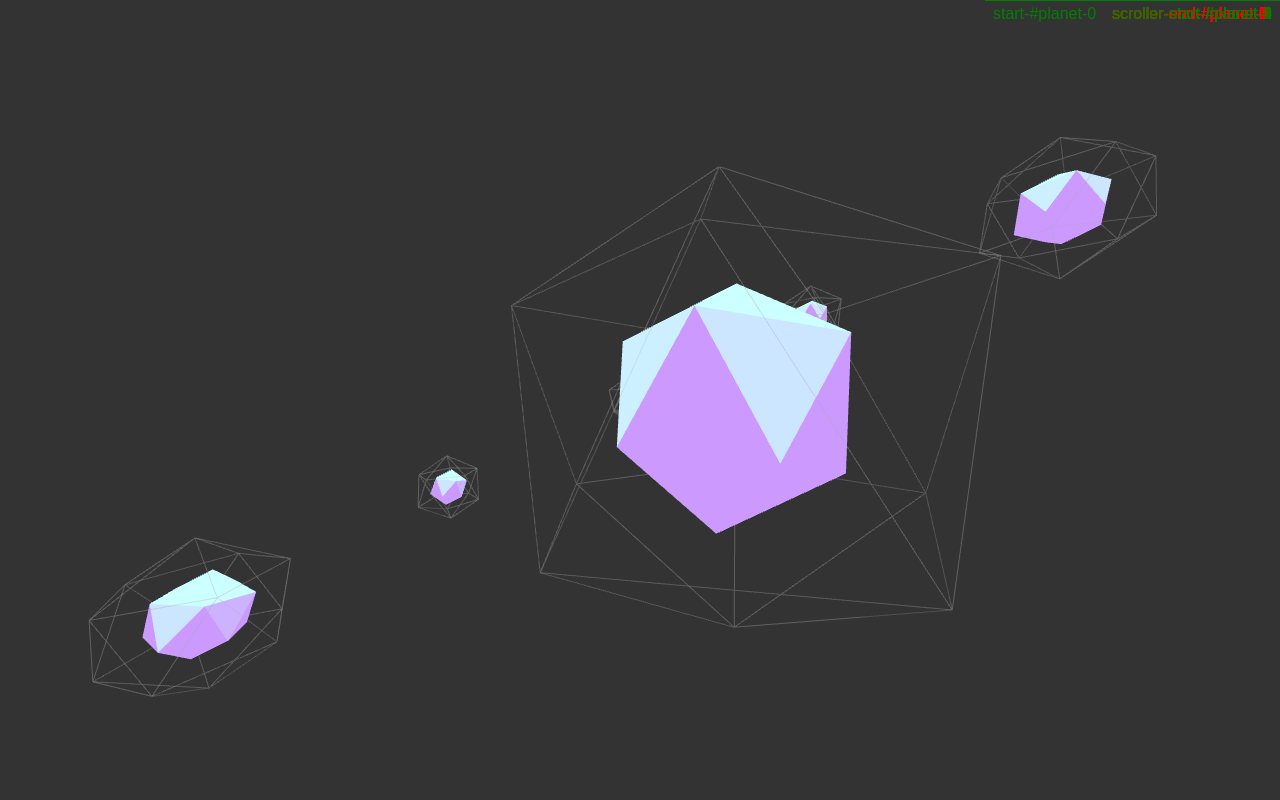
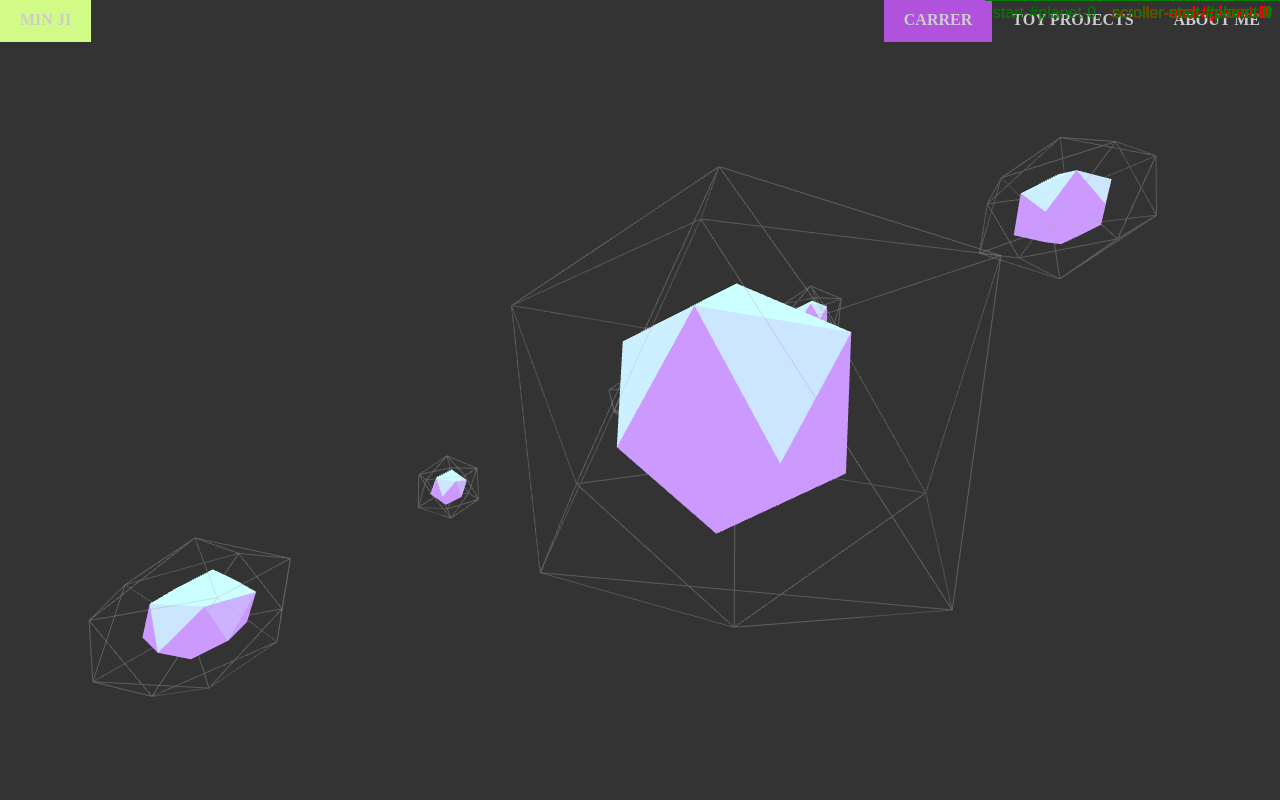
Before and after one commit to Minji-Baek/portfolio-3d, a website built with Vite: page index.html in a window 1280 px wide. Shown: the top 800 px of the page. Built offline with nearby package versions, Linux system fonts and the light colour scheme; animation ran at ten frames a second; what lil-gui would draw is missing.

Commit message:
header 추가 및 scroll event handler header 추가 - click시 정보 추가 표출 가능한 warning 문자 표출

```diff
--- a/index.html
+++ b/index.html
@@ -7,6 +7,21 @@
     <link rel="stylesheet" href="./style.css">
   </head>
   <body>
+    <header>
+      <a id="home" class="button-in-header">MIN JI</a>
+      <div id="right-buttons">
+        <a id="active-menu" class="button-in-header">CARRER</a>
+        <a class="button-in-header">
+          <span class="long-text">TOY PROJECTS</span>
+          <span class="short-text" >PROJECTS</span>
+        </a>
+        <a class="button-in-header">
+          <span class="long-text">ABOUT ME</span>
+          <span class="short-text">ABOUT</span> </a>
+      </div>
+    </header>
+    <div id="warning-click" >Please Double-Click If you want see more info about it</div>
+    <div id="warning-scroll" >Can you back with scroll</div>
     <canvas id="canvas"></canvas>
     <div id="app"></div>
     <script type="module" src="./main.js"></script>
--- a/style.css
+++ b/style.css
@@ -1,12 +1,67 @@
+
+/* http://meyerweb.com/eric/tools/css/reset/
+   v2.0 | 20110126
+   License: none (public domain)
+*/
+html, body, div, span, applet, object, iframe,
+h1, h2, h3, h4, h5, h6, p, blockquote, pre,
+a, abbr, acronym, address, big, cite, code,
+del, dfn, em, img, ins, kbd, q, s, samp,
+small, strike, strong, sub, sup, tt, var,
+b, u, i, center,
+dl, dt, dd, ol, ul, li,
+fieldset, form, label, legend,
+table, caption, tbody, tfoot, thead, tr, th, td,
+article, aside, canvas, details, embed,
+figure, figcaption, footer, header, hgroup,
+menu, nav, output, ruby, section, summary,
+time, mark, audio, video {
+	margin: 0;
+	padding: 0;
+	border: 0;
+	font-size: 100%;
+	font: inherit;
+	vertical-align: baseline;
+}
+/* HTML5 display-role reset for older browsers */
+article, aside, details, figcaption, figure,
+footer, header, hgroup, menu, nav, section {
+	display: block;
+}
+body {
+	line-height: 1;
+}
+ol, ul {
+	list-style: none;
+}
+blockquote, q {
+	quotes: none;
+}
+blockquote:before, blockquote:after,
+q:before, q:after {
+	content: '';
+	content: none;
+}
+table {
+	border-collapse: collapse;
+	border-spacing: 0;
+}
+
+
 html, body {
   /* background-color: #000000; */
   margin: 0;
   padding: 0;
+}::-webkit-scrollbar {
+  display: none;
 }
 
 * {
   box-sizing: border-box;
 
+}
+#app::-webkit-scrollbar {
+  display: none;
 }
 
 #canvas {
@@ -23,4 +78,101 @@ html, body {
   position: relative;
   min-height: 180vh;
   pointer-events: none;
+
 }
+
+a{
+  color: unset;
+  text-decoration: unset;
+}
+
+header{
+  color: #cccccc;
+  position: fixed;
+  display: flex;
+  justify-content: space-between;
+  width: 100%;
+  align-items: center;
+  height: 34px;
+  z-index: 2;
+}
+
+.button-in-header{
+  padding : 20px;
+  font-weight: 700;
+  font-size: medium;
+  cursor: pointer;
+  height: 50px;
+  box-sizing: border-box;
+}
+
+.button-in-header:hover {
+  /* background-color: #3dcccc; */
+  background-color: #d2fa87;
+
+}
+
+#right-buttons {
+  display: flex;
+}
+
+#active-menu{
+  background-color: #b052db;
+}
+
+.long-text{
+  display: none;
+}
+
+.short-text{
+  display: inline-flex;
+}
+
+@media (min-width: 880px){
+  .long-text{
+    display: inline-flex;
+  }
+  .short-text{
+    display: none;
+  }
+}
+
+#warning-click{
+  position: fixed;
+  display: none;
+}
+
+#warning-scroll{
+  position: fixed;
+  display: none;
+}
+
+.show{
+  display: flex !important;
+  width: 100%;
+  height: 20%;
+  margin-top: 7vh;
+  justify-content: center;
+  text-align: center;
+  color: #cccccc;
+  z-index: 2;
+  animation: twinke 2s infinite;
+}
+
+@keyframes twinke {
+  0% {
+    opacity: 0;
+  }
+  25%{
+    opacity: 0.5;
+  }
+  50%{
+    opacity: 0;
+  }
+  75%{
+    opacity: 1;
+  }
+  100%{
+    opacity: 0;
+  }
+}
```
